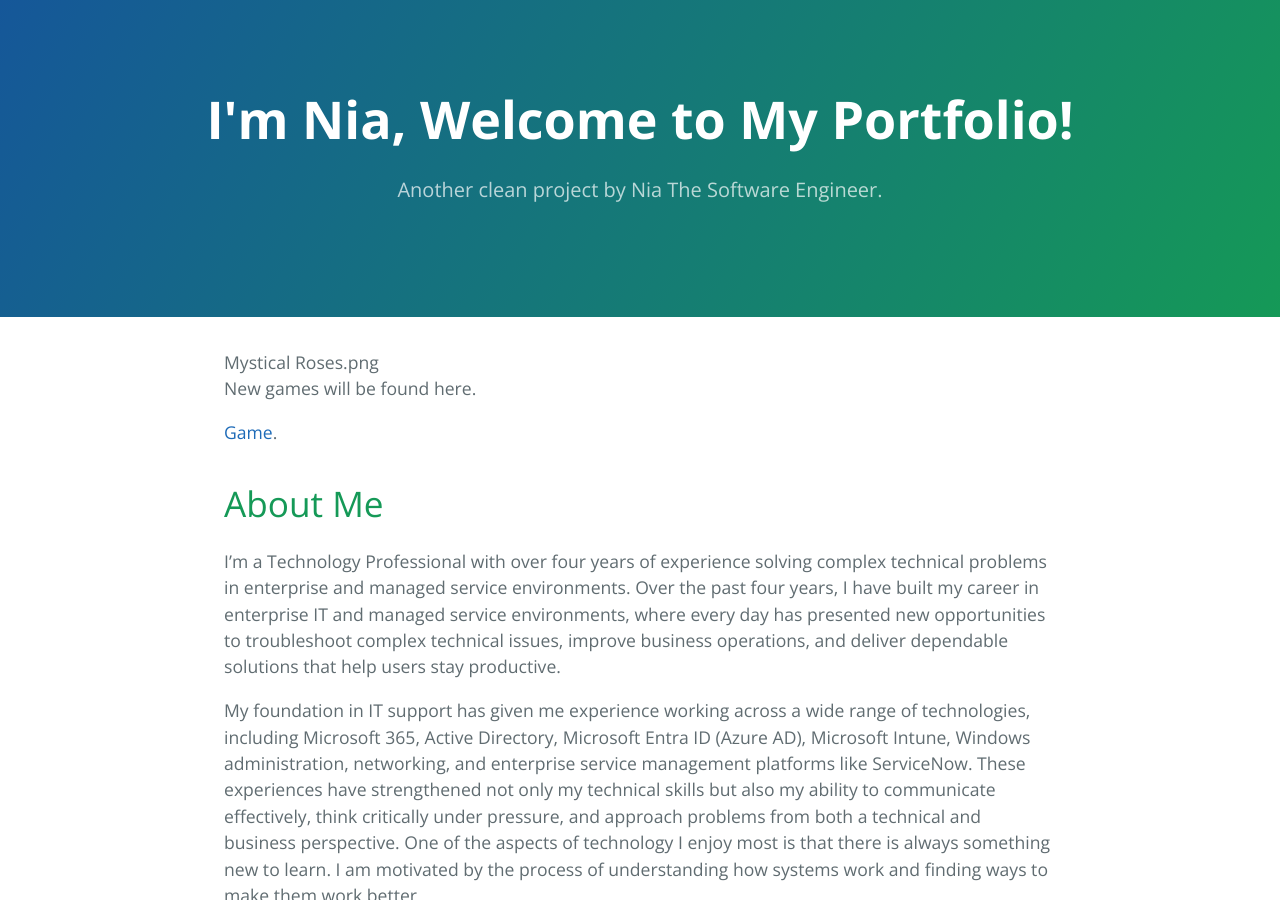
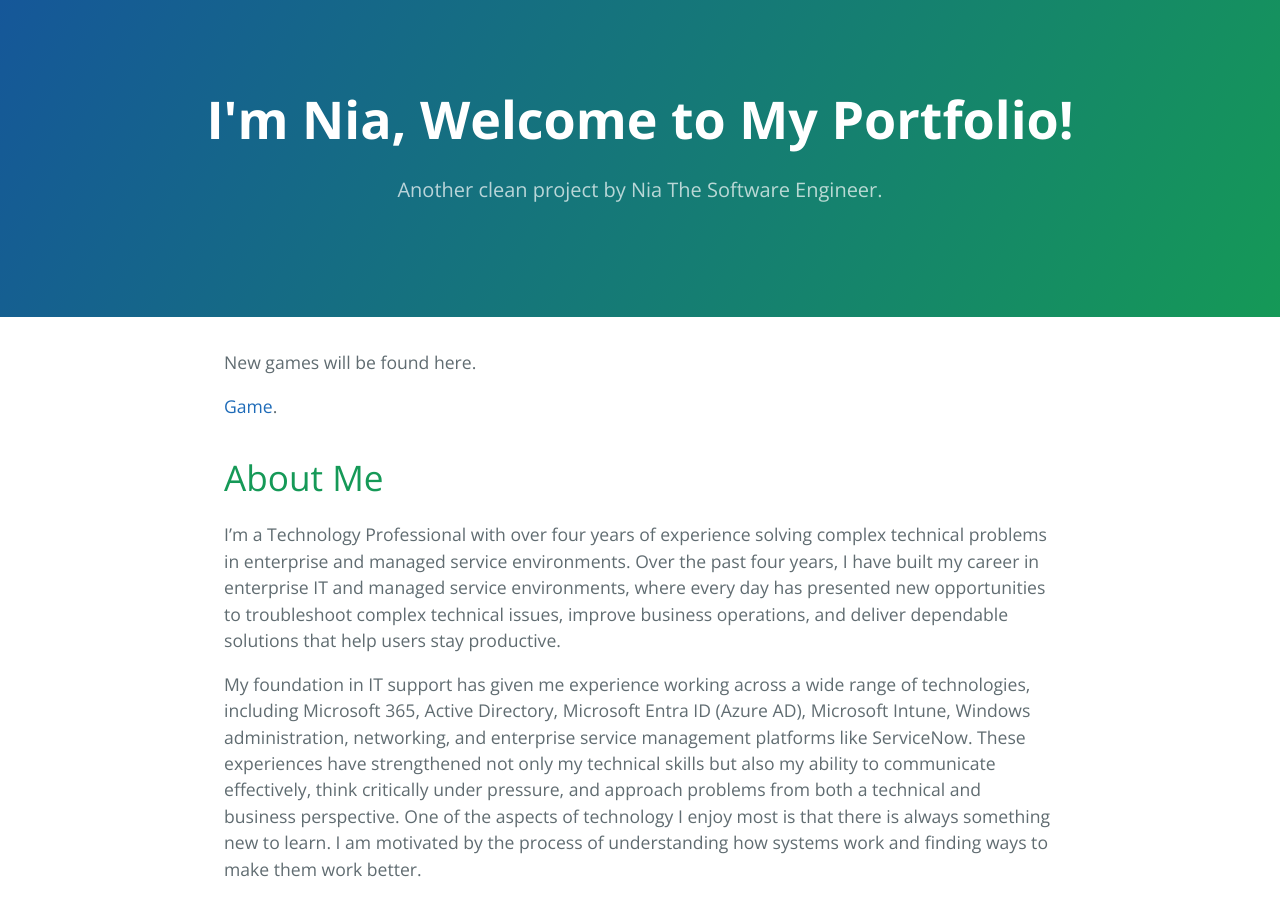
Before and after one commit to NiaGrayson/NiaTheSoftwareEngineer.github.io, a Jekyll site: the page built from index.md, in a window 1280 px wide and 900 px high. Built offline with Jekyll 4.4.1, drawn with Linux system fonts in a browser that asks for light colours; our own code applies the rules of GitHub Pages for plain Markdown files.

Commit message:
Update index.md with layout and content adjustments

```diff
--- a/index.md
+++ b/index.md
@@ -1,6 +1,6 @@
-<head>
-Mystical Roses.png
-</head>
+---
+layout: default
+---
 
 New games will be found here.
 
```
